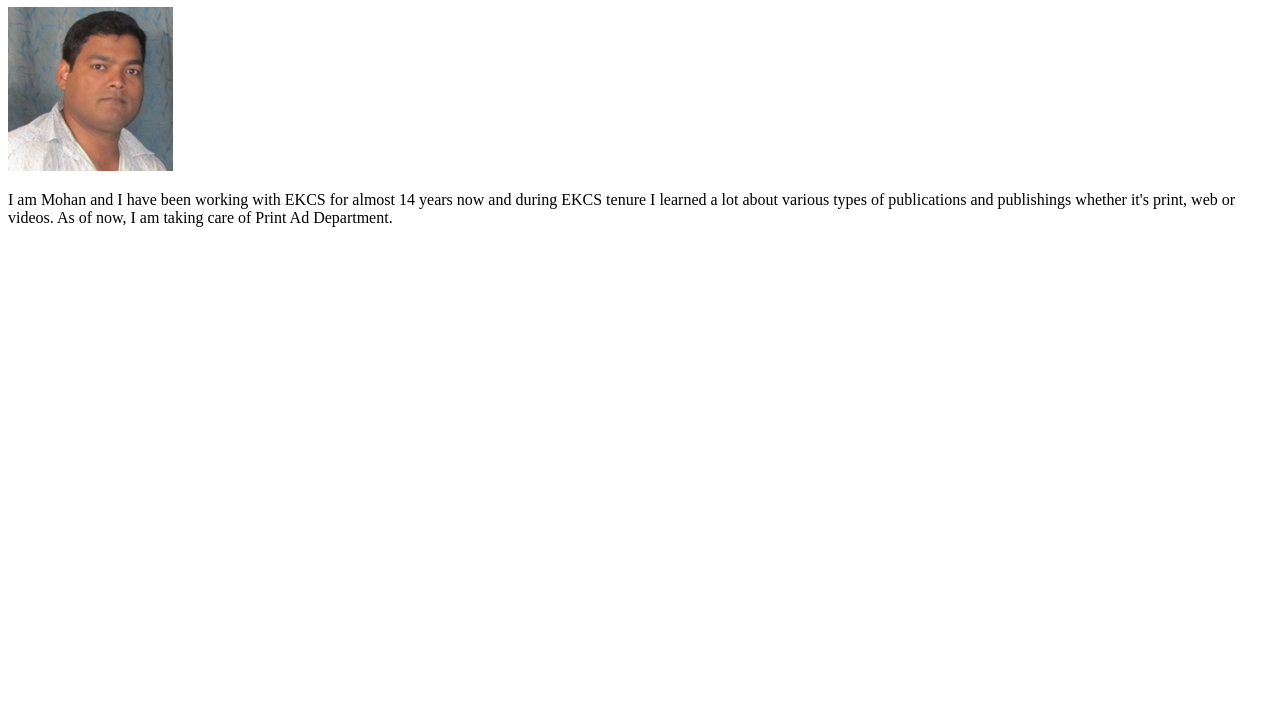
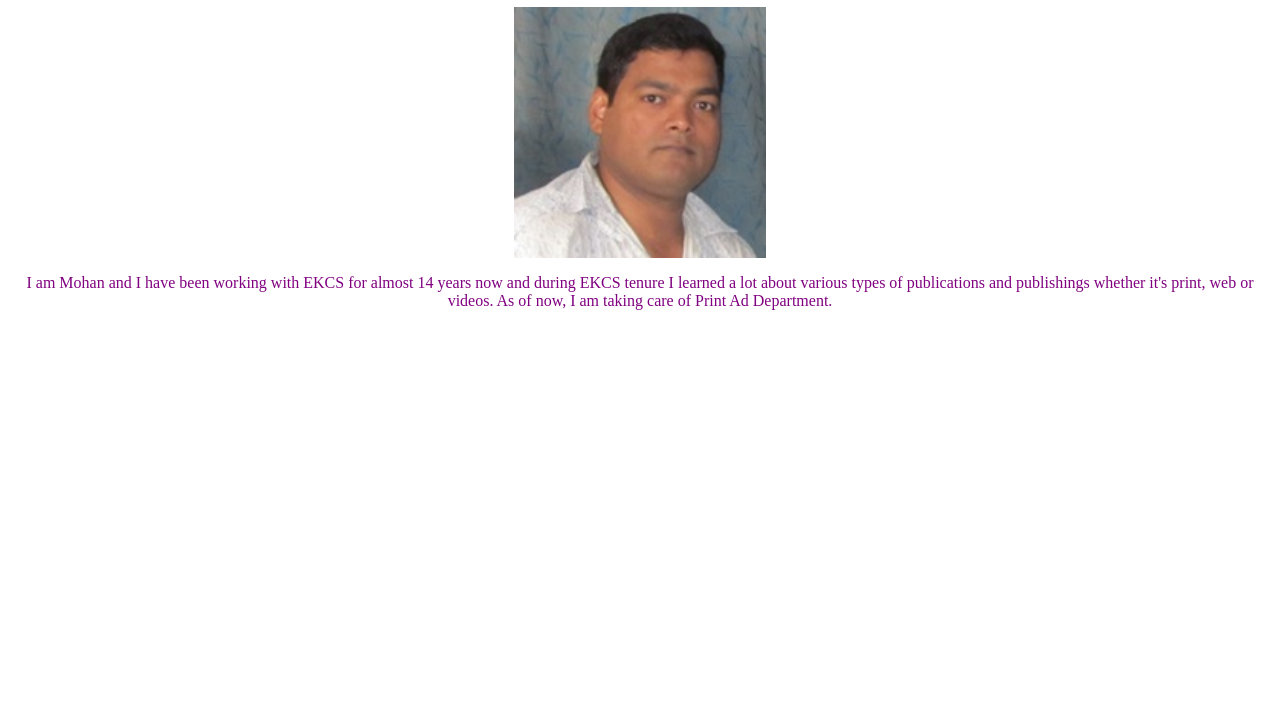
Before and after one commit to mohan-projects/Test, a plain HTML site: page index.html in a window 1280 px wide. Shown: the part 73-800 px from the top of the page. Drawn offline with Linux system fonts and the light colour scheme.

Commit message:
version 1.0.3

```diff
--- a/index.html
+++ b/index.html
@@ -5,10 +5,22 @@
     <meta http-equiv="X-UA-Compatible" content="IE=edge">
     <meta name="viewport" content="width=device-width, initial-scale=1.0">
     <title>Mohan Portfolio</title>
+<style>
+        h1, p, img {
+        text-align: center;
+        color: purple
+    }
+    .center {
+        display: block;
+        margin-left: auto;
+        margin-right: auto;
+        width: 20%;
+    }
+</style>
 </head>
 <body>
     <h1 style="color: purple; font-weight:bolder;">About Me</h1>
-    <img src="Mohan.jpg" alt="mohan photo">
+    <img src="Mohan.jpg" alt="mohan photo" class="center">
     <p>I am Mohan and I have been working with EKCS for almost 14 years now and during EKCS tenure I learned a lot about various types of publications and publishings whether it's print, web or videos. As of now, I am taking care of Print Ad Department.  </p>
 </body>
 </html>
```
